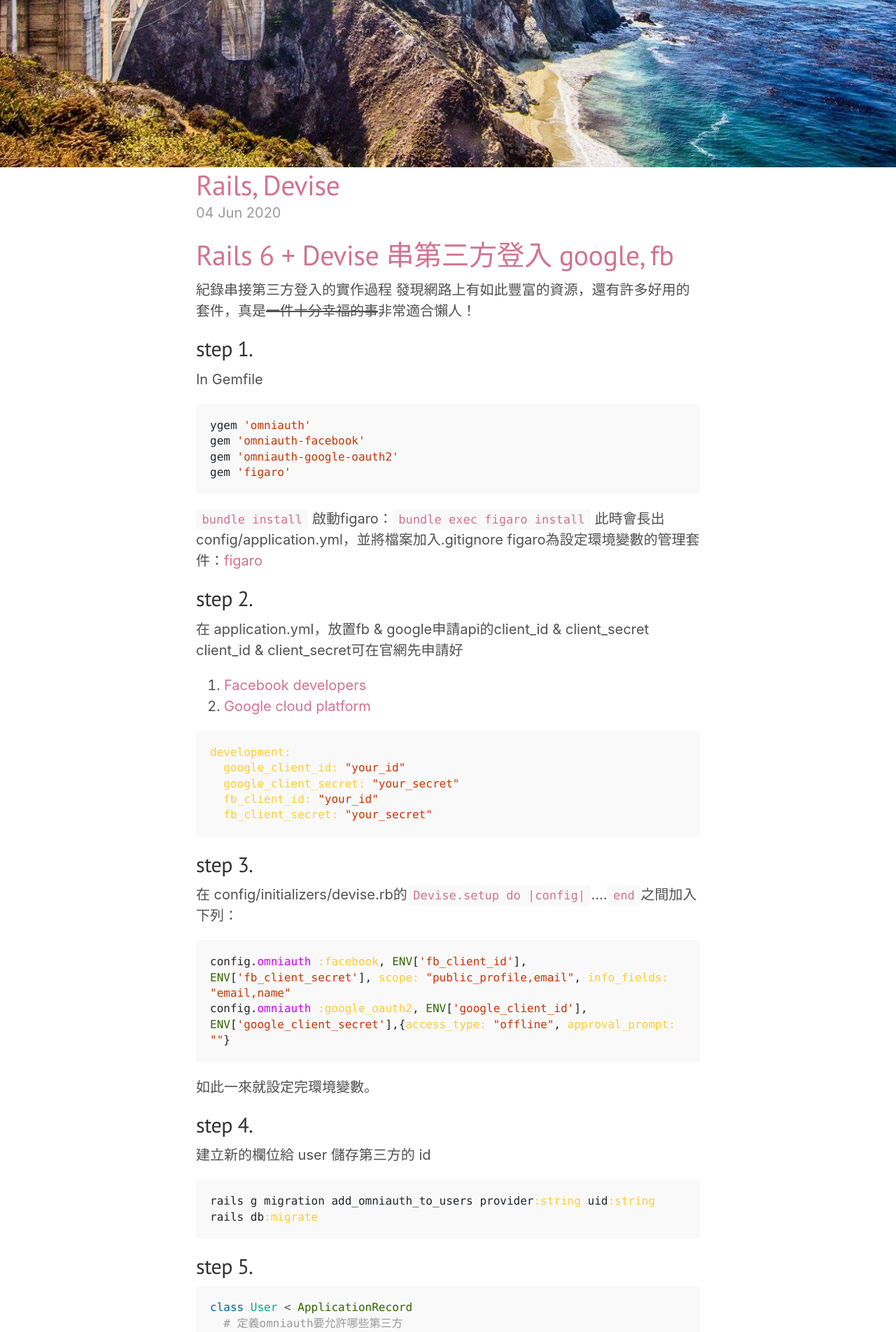
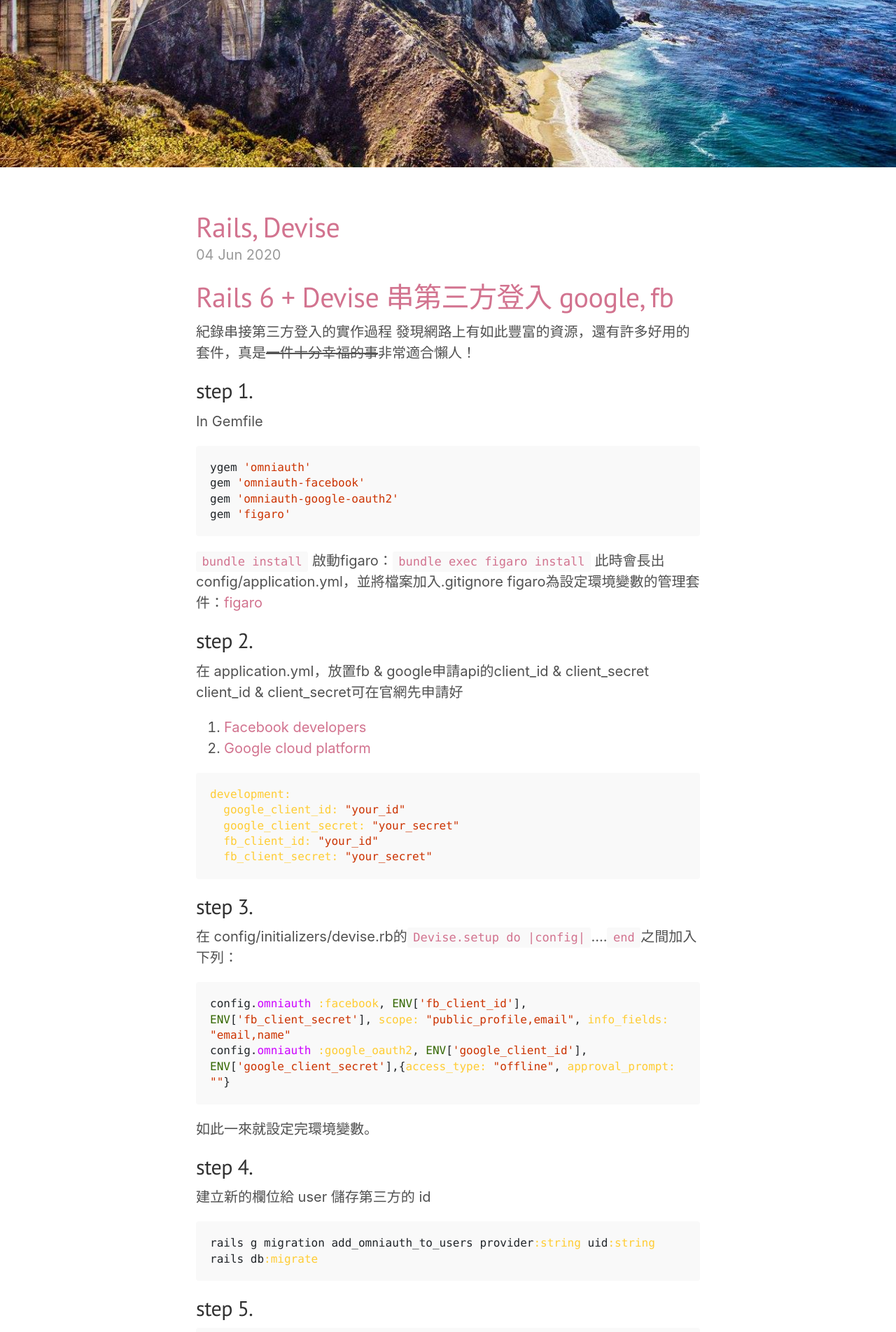
Before and after one commit to lindawu100/lindawu100.github.io, a Jekyll site: the page built from index.html, in a window 1280 px wide. Shown: the part 633-2536 px from the top of the page at 70% size. Built offline with Jekyll 4.4.1, drawn with Linux system fonts in a browser that asks for light colours; the list of posts is cut into pages by our own code.

Commit message:
style/poster

```diff
--- a/_includes/banner.html
+++ b/_includes/banner.html
@@ -1,4 +1,4 @@
-<section id="banner" class="pb-3 d-none d-sm-block">
+<section id="banner" class="mb-5 d-none d-sm-block">
   <div class="primary-overlay">
     <div class="container">
       <div class="row">
```
